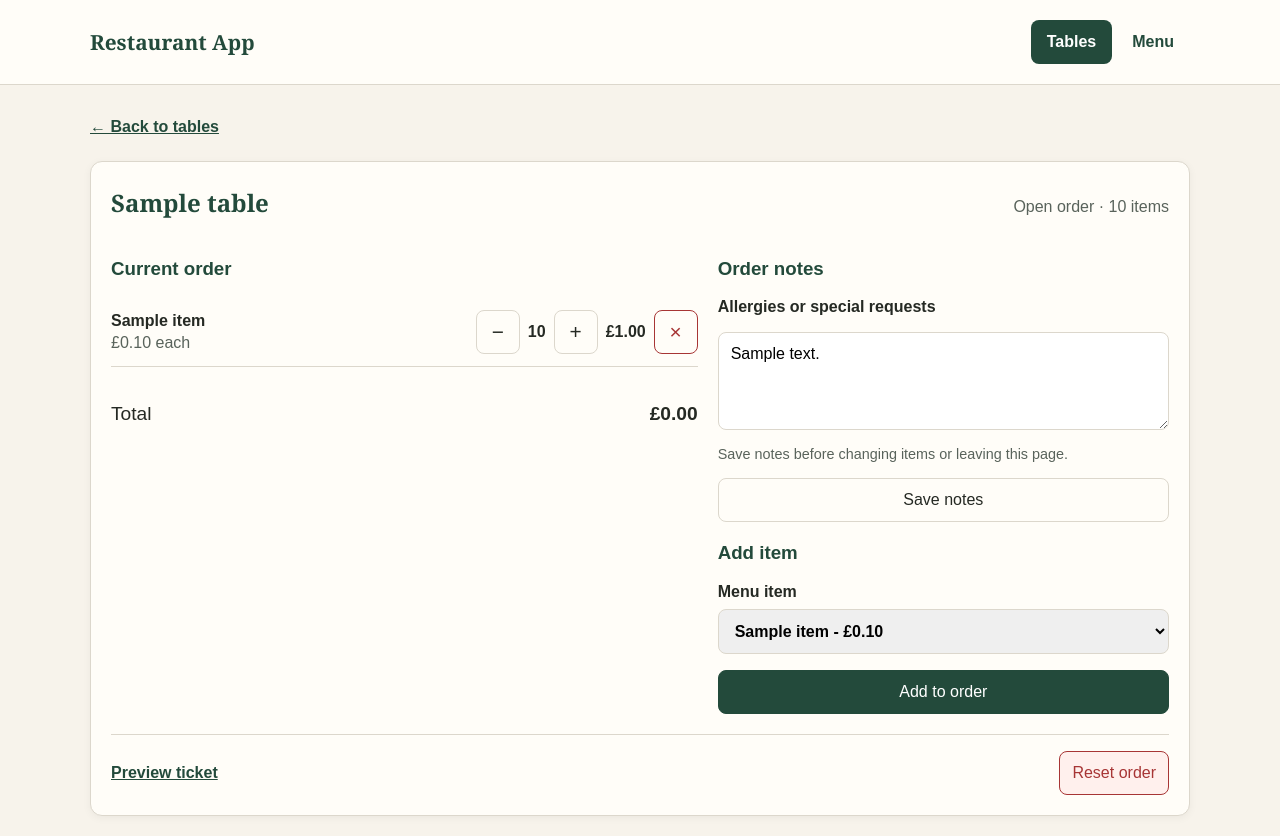
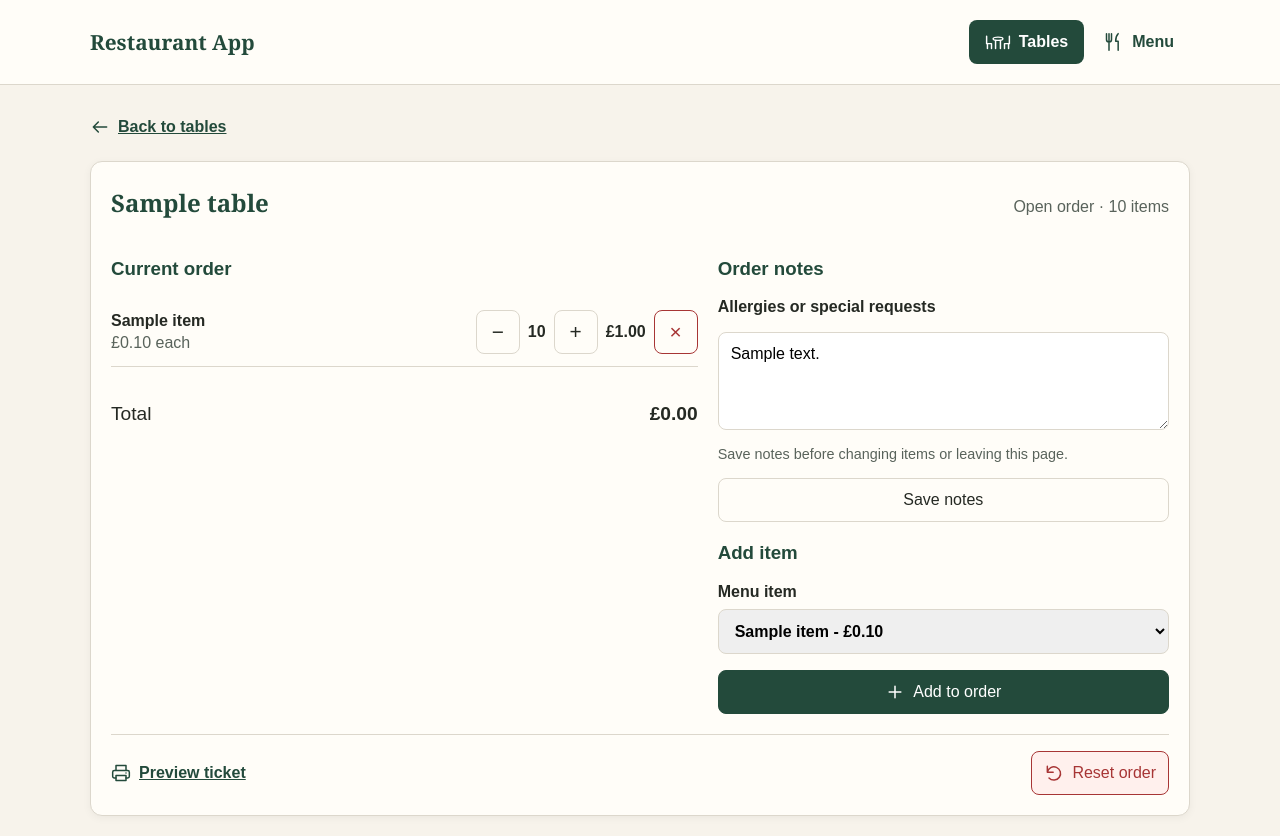
Before and after one commit to daisy-may-t/restaurant, a Flask app: template templates/table_order.html in a window 1280 px wide. Run offline with Flask 3, Linux system fonts and the light colour scheme; the template is opened without the code that fills it: most values are stand-ins (such as "Sample title", 1, 10 or a date in 2020).

Commit message:
Add icons

```diff
--- a/static/css/style.css
+++ b/static/css/style.css
@@ -53,6 +53,19 @@ body {
   font-weight: 700;
 }
 
+.icon {
+  display: inline-block;
+  width: 20px;
+  height: 20px;
+  flex: none;
+  vertical-align: middle;
+}
+
+.icon--nav-table {
+  width: 26px;
+  height: 20px;
+}
+
 .primary-nav {
   display: flex;
   gap: var(--space-1);
@@ -62,6 +75,7 @@ body {
   display: inline-flex;
   align-items: center;
   justify-content: center;
+  gap: var(--space-2);
   min-height: var(--control-height);
   padding: 0 var(--space-4);
   border-radius: var(--radius-control);
@@ -246,6 +260,23 @@ h2 {
   border-color: var(--color-primary);
 }
 
+.table-card__heading {
+  display: flex;
+  align-items: center;
+  gap: var(--space-3);
+}
+
+.icon--table {
+  width: 36px;
+  height: 28px;
+}
+
+.icon--chevron {
+  width: 18px;
+  height: 18px;
+  margin-left: auto;
+}
+
 .table-card--open {
   background: var(--color-occupied);
   border-color: var(--color-occupied);
@@ -301,6 +332,10 @@ textarea {
 }
 
 button {
+  display: inline-flex;
+  align-items: center;
+  justify-content: center;
+  gap: var(--space-2);
   border: 1px solid var(--color-border);
   border-radius: var(--radius-control);
   padding: var(--space-2) var(--space-3);
@@ -344,6 +379,7 @@ button.danger:hover {
 .action-link {
   display: inline-flex;
   align-items: center;
+  gap: var(--space-2);
   min-height: var(--control-height);
   color: var(--color-primary);
   font-weight: 600;
@@ -543,7 +579,10 @@ textarea {
     align-items: flex-start;
   }
 
-  .table-grid { grid-template-columns: repeat(auto-fit, minmax(130px, 1fr)); }
+  .table-grid { grid-template-columns: repeat(auto-fit, minmax(145px, 1fr)); }
+  .table-card__heading { gap: var(--space-2); }
+  .icon--table { width: 36px; height: 28px; }
+  .icon--chevron { width: 16px; height: 16px; }
   .order-item-actions form { flex-wrap: wrap; }
   .ticket-actions { flex-wrap: wrap; }
 }
--- /dev/null
+++ b/templates/_icons.html
@@ -0,0 +1,26 @@
+{% macro icon(name, class_name='') -%}
+  <svg class="icon {{ class_name }}" viewBox="{{ '0 0 32 24' if name == 'table' else '0 0 24 24' }}" fill="none" stroke="currentColor" stroke-width="1.8" stroke-linecap="round" stroke-linejoin="round" aria-hidden="true" focusable="false">
+    {% if name == 'table' %}
+      <ellipse cx="16" cy="8" rx="6" ry="2" />
+      <path d="M13 10v10M19 10v10" />
+      <path d="M2 5v9h6M3 14v6M8 14v6" />
+      <path d="M30 5v9h-6M29 14v6M24 14v6" />
+    {% elif name == 'stool' %}
+      <rect x="3" y="7" width="18" height="4" rx="2" />
+      <path d="M6 11v10M18 11v10" />
+    {% elif name == 'utensils' %}
+      <path d="M3 2v7a3 3 0 0 0 6 0V2M6 2v20M17 2c-2 2-3 5-3 9h3v11" />
+    {% elif name == 'arrow-left' %}
+      <path d="M20 12H4m6-6-6 6 6 6" />
+    {% elif name == 'chevron-right' %}
+      <path d="m9 5 7 7-7 7" />
+    {% elif name == 'plus' %}
+      <path d="M12 5v14M5 12h14" />
+    {% elif name == 'printer' %}
+      <path d="M6 9V3h12v6M6 18H4a2 2 0 0 1-2-2v-5a2 2 0 0 1 2-2h16a2 2 0 0 1 2 2v5a2 2 0 0 1-2 2h-2" />
+      <path d="M6 15h12v6H6zM18 12h.01" />
+    {% elif name == 'reset' %}
+      <path d="M4 11a8 8 0 1 1 2 7M4 4v7h7" />
+    {% endif %}
+  </svg>
+{%- endmacro %}
--- a/templates/base.html
+++ b/templates/base.html
@@ -1,4 +1,5 @@
 <!DOCTYPE html>
+{% from '_icons.html' import icon %}
 <html lang="en">
   <head>
     <meta charset="UTF-8" />
@@ -11,8 +12,8 @@
       <div class="container">
         <span class="app-name">Restaurant App</span>
         <nav class="primary-nav" aria-label="Main navigation">
-          <a href="{{ url_for('tables') }}" {% if request.endpoint not in ('menu', 'edit_menu_item', 'delete_menu_item_route') %}aria-current="page"{% endif %}>Tables</a>
-          <a href="{{ url_for('menu') }}" {% if request.endpoint in ('menu', 'edit_menu_item', 'delete_menu_item_route') %}aria-current="page"{% endif %}>Menu</a>
+          <a href="{{ url_for('tables') }}" {% if request.endpoint not in ('menu', 'edit_menu_item', 'delete_menu_item_route') %}aria-current="page"{% endif %}>{{ icon('table', 'icon--nav-table') }} Tables</a>
+          <a href="{{ url_for('menu') }}" {% if request.endpoint in ('menu', 'edit_menu_item', 'delete_menu_item_route') %}aria-current="page"{% endif %}>{{ icon('utensils') }} Menu</a>
         </nav>
       </div>
     </header>
--- a/templates/menu.html
+++ b/templates/menu.html
@@ -1,4 +1,5 @@
 {% extends 'base.html' %}
+{% from '_icons.html' import icon %}
 
 {% block title %}Menu{% endblock %}
 
@@ -25,7 +26,7 @@
         </label>
       </div>
       <div class="menu-form-actions">
-        <button class="primary" type="submit">{{ 'Save item' if editing_item else 'Add menu item' }}</button>
+        <button class="primary" type="submit">{% if not editing_item %}{{ icon('plus') }}{% endif %}{{ 'Save item' if editing_item else 'Add menu item' }}</button>
         {% if editing_item %}
           <a class="button-link" href="{{ url_for('menu') }}">Cancel</a>
         {% endif %}
--- a/templates/table_order.html
+++ b/templates/table_order.html
@@ -1,9 +1,10 @@
 {% extends 'base.html' %}
+{% from '_icons.html' import icon %}
 
 {% block title %}{{ table.name }}{% endblock %}
 
 {% block content %}
-  <a class="back-link" href="{{ url_for('tables', area=table.area) }}">&larr; Back to tables</a>
+  <a class="back-link" href="{{ url_for('tables', area=table.area) }}">{{ icon('arrow-left') }} Back to tables</a>
   <section class="panel order-page">
     <div class="order-page-heading">
       <h2>{{ table.name }}</h2>
@@ -70,7 +71,7 @@
                 {% endfor %}
               </select>
             </label>
-            <button type="submit" class="primary">Add to order</button>
+            <button type="submit" class="primary">{{ icon('plus') }} Add to order</button>
           </form>
         {% else %}
           <p class="empty-state">Add menu items on the Menu page first.</p>
@@ -79,13 +80,13 @@
     </div>
     <div class="order-footer">
       {% if order_items %}
-        <a class="action-link" href="{{ url_for('ticket_preview', table_id=table.id) }}">Preview ticket</a>
+        <a class="action-link" href="{{ url_for('ticket_preview', table_id=table.id) }}">{{ icon('printer') }} Preview ticket</a>
       {% endif %}
       {% if order %}
         <form method="post" action="{{ url_for('reset_table_order', table_id=table.id) }}"
               onsubmit="return confirm('Reset this order? This closes it and clears the table for a new one.');">
           <input type="hidden" name="csrf_token" value="{{ csrf_token() }}" />
-          <button type="submit" class="danger">Reset order</button>
+          <button type="submit" class="danger">{{ icon('reset') }} Reset order</button>
         </form>
       {% endif %}
     </div>
--- a/templates/ticket.html
+++ b/templates/ticket.html
@@ -1,4 +1,5 @@
 {% extends 'base.html' %}
+{% from '_icons.html' import icon %}
 
 {% block title %}Ticket preview - {{ table.name }}{% endblock %}
 
@@ -7,8 +8,8 @@
     <h2>Ticket preview</h2>
     <pre>{{ ticket }}</pre>
     <div class="ticket-actions">
-      <button type="button" class="primary" onclick="window.print()">Print ticket</button>
-      <a href="{{ url_for('table_order', table_id=table.id) }}">Back to {{ table.name }}</a>
+      <button type="button" class="primary" onclick="window.print()">{{ icon('printer') }} Print ticket</button>
+      <a class="action-link" href="{{ url_for('table_order', table_id=table.id) }}">{{ icon('arrow-left') }} Back to {{ table.name }}</a>
     </div>
   </section>
 {% endblock %}
```
Also changed, not shown: templates/tables.html (+6 -1 lines).
